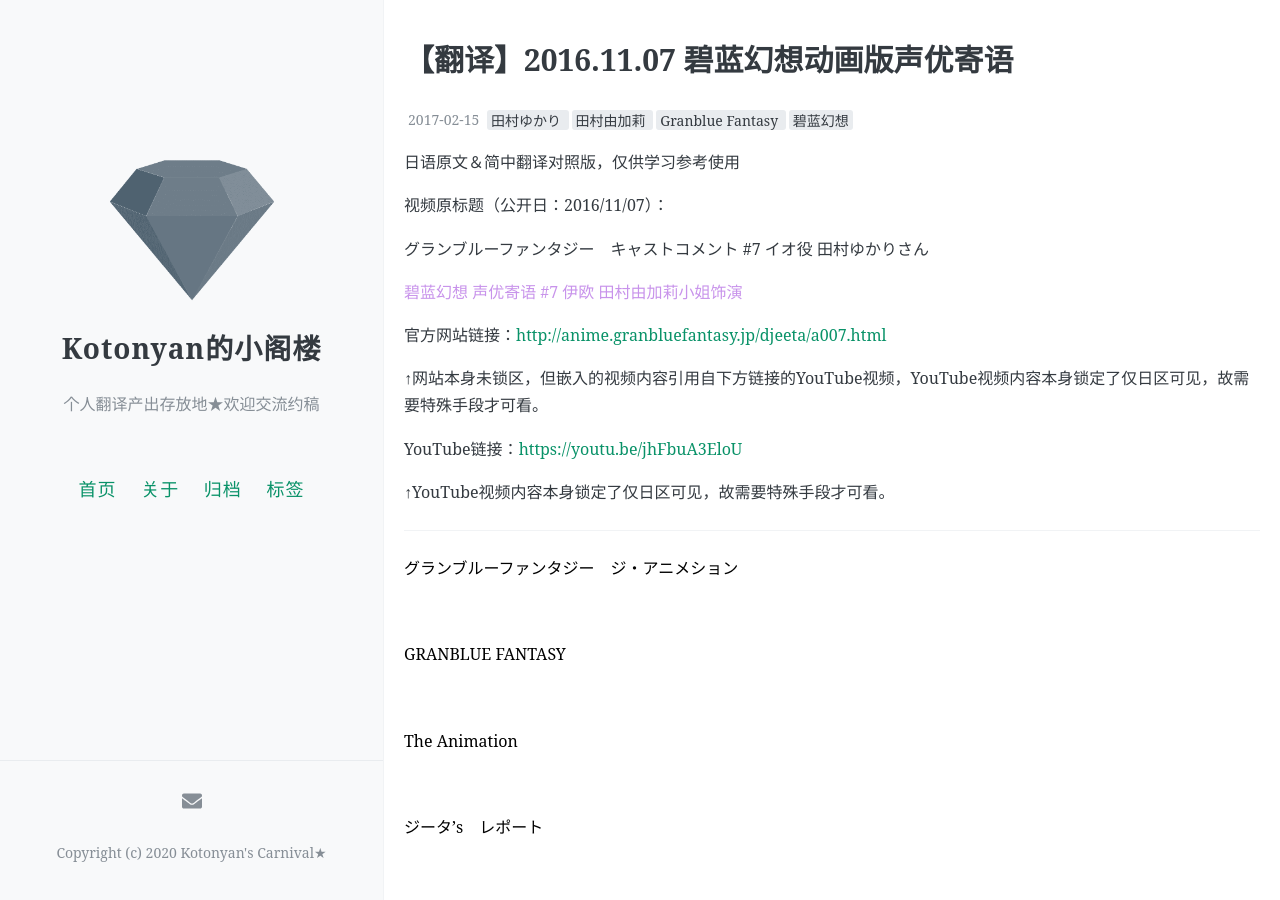
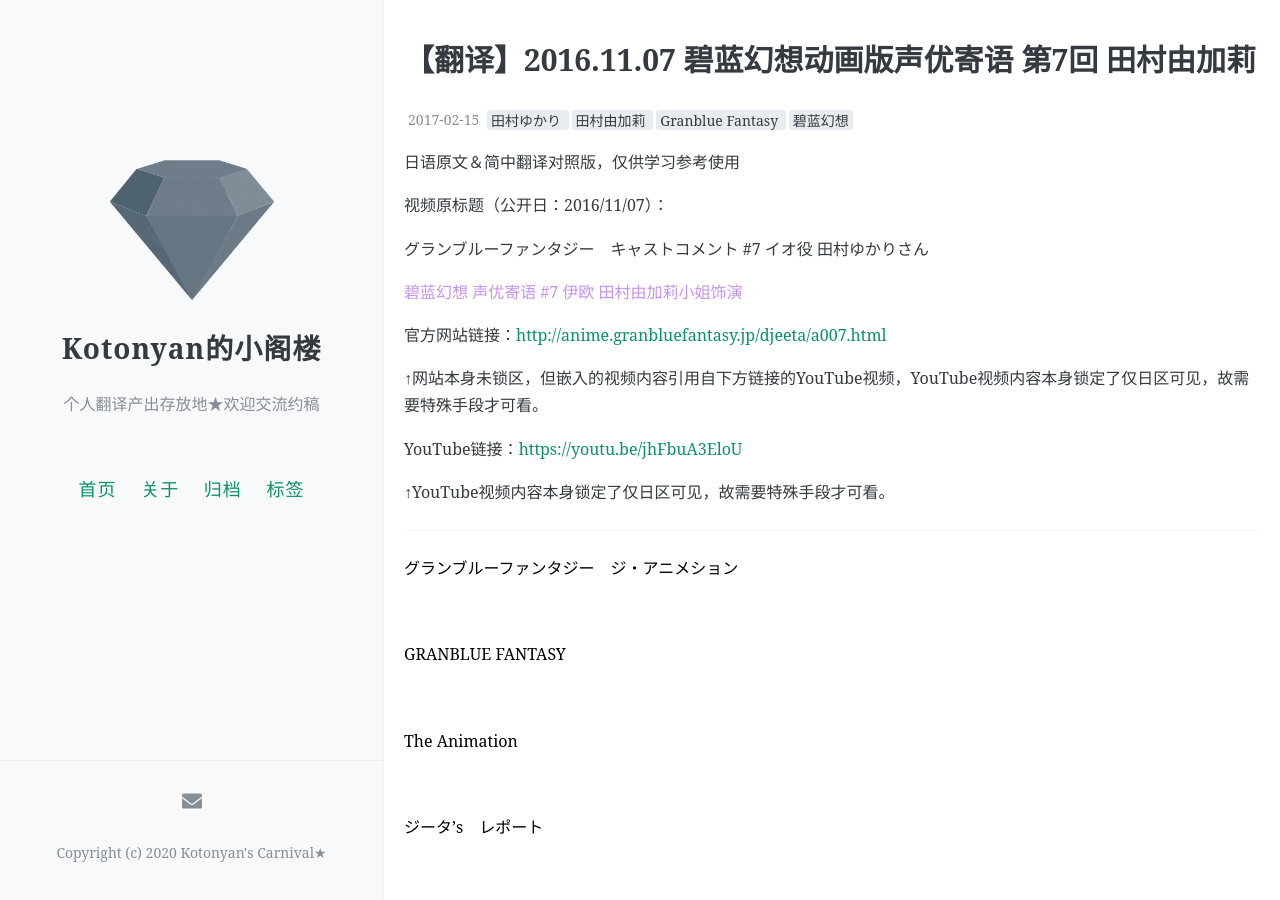
Before and after one commit to kotonyan/loft, a Jekyll site: the page built from _posts/2017-02-15-Translation-GranblueFantasy-Cast-Comment-TamuraYukari.md, in a window 1280 px wide and 900 px high. Built offline with Jekyll 4.4.1, drawn with Linux system fonts in a browser that asks for light colours; comment, search, counter and statistics services are not loaded.

Commit message:
Update 2017-02-15-Translation-GranblueFantasy-Cast-Comment-TamuraYukari.md

```diff
--- a/_posts/2017-02-15-Translation-GranblueFantasy-Cast-Comment-TamuraYukari.md
+++ b/_posts/2017-02-15-Translation-GranblueFantasy-Cast-Comment-TamuraYukari.md
@@ -1,6 +1,6 @@
 ---
 layout: post
-title: 【翻译】2016.11.07 碧蓝幻想动画版声优寄语 #7 伊欧 配音 田村由加莉
+title: 【翻译】2016.11.07 碧蓝幻想动画版声优寄语 第7回 田村由加莉
 date: 2017-02-15
 Author: Kotonyan
 categories: Translation
```
